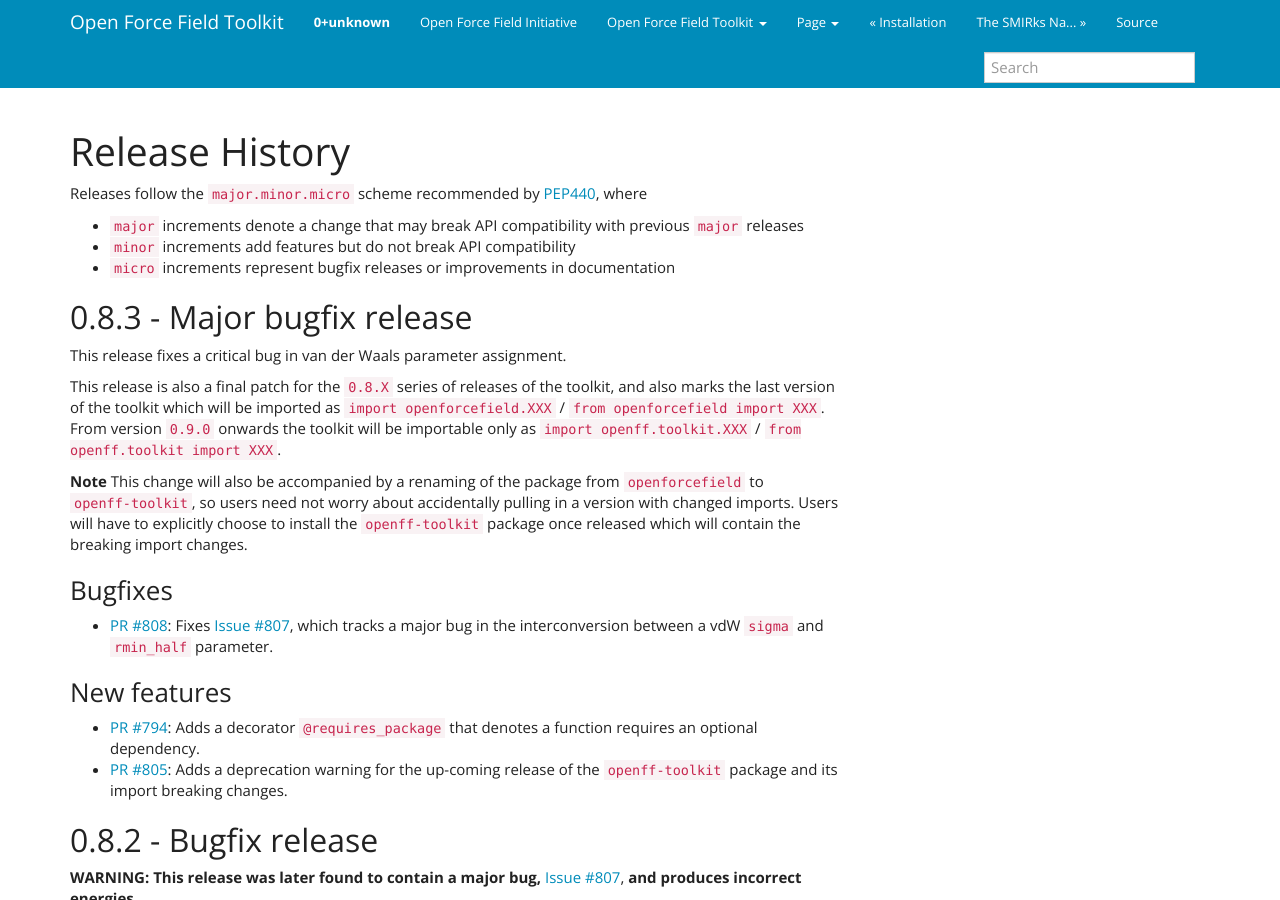
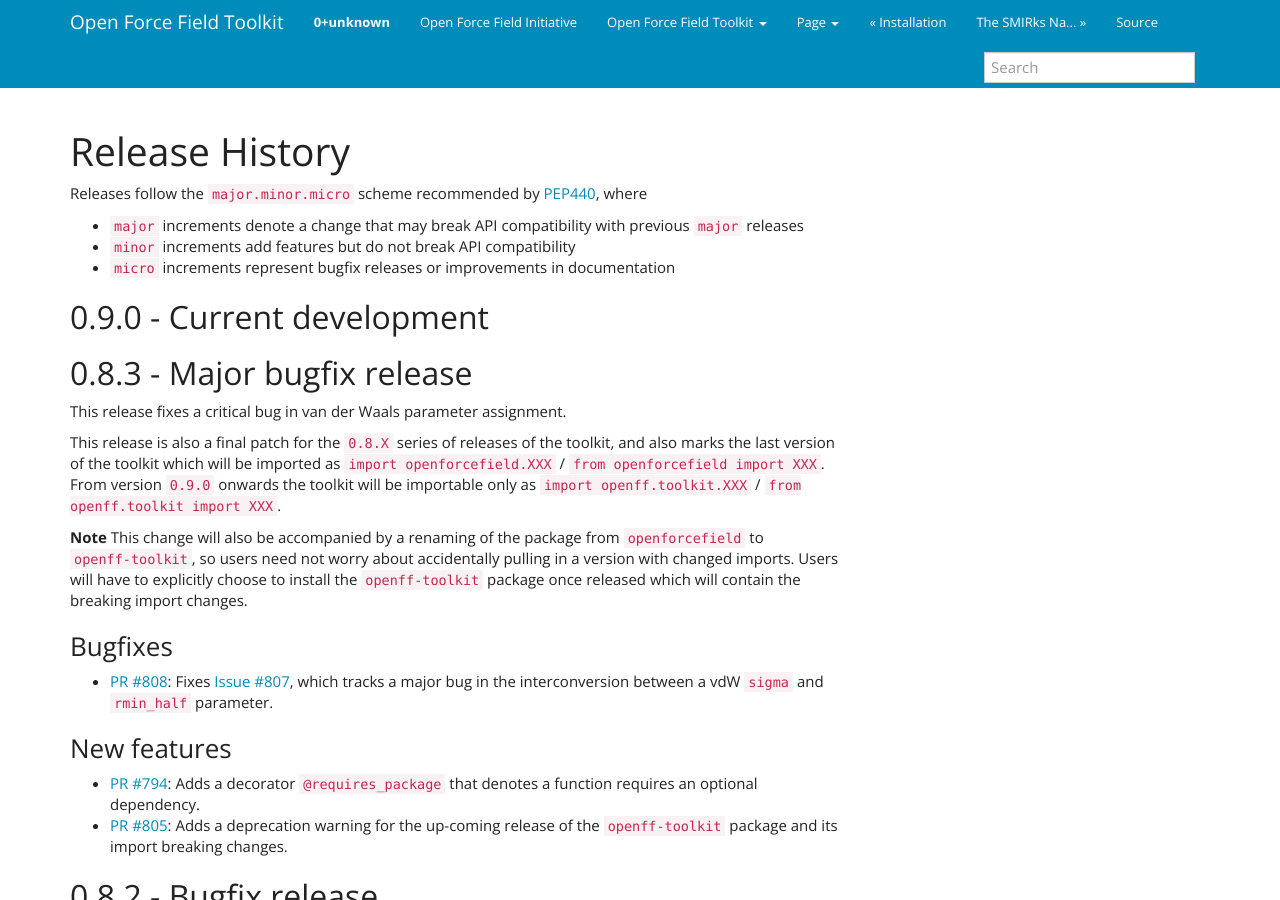
Before and after one commit to openforcefield/openff-toolkit, a Sphinx documentation site: the page built from docs/releasehistory.rst, in a window 1280 px wide and 900 px high. Built offline with Sphinx 7.4.7, drawn with Linux system fonts in a browser that asks for light colours.

Commit message:
Prepare header for next release

```diff
--- a/docs/releasehistory.rst
+++ b/docs/releasehistory.rst
@@ -6,6 +6,10 @@
 * ``major`` increments denote a change that may break API compatibility with previous ``major`` releases
 * ``minor`` increments add features but do not break API compatibility
 * ``micro`` increments represent bugfix releases or improvements in documentation
+
+0.9.0 - Current development
+---------------------------
+
 
 0.8.3 - Major bugfix release
 ----------------------------
```
